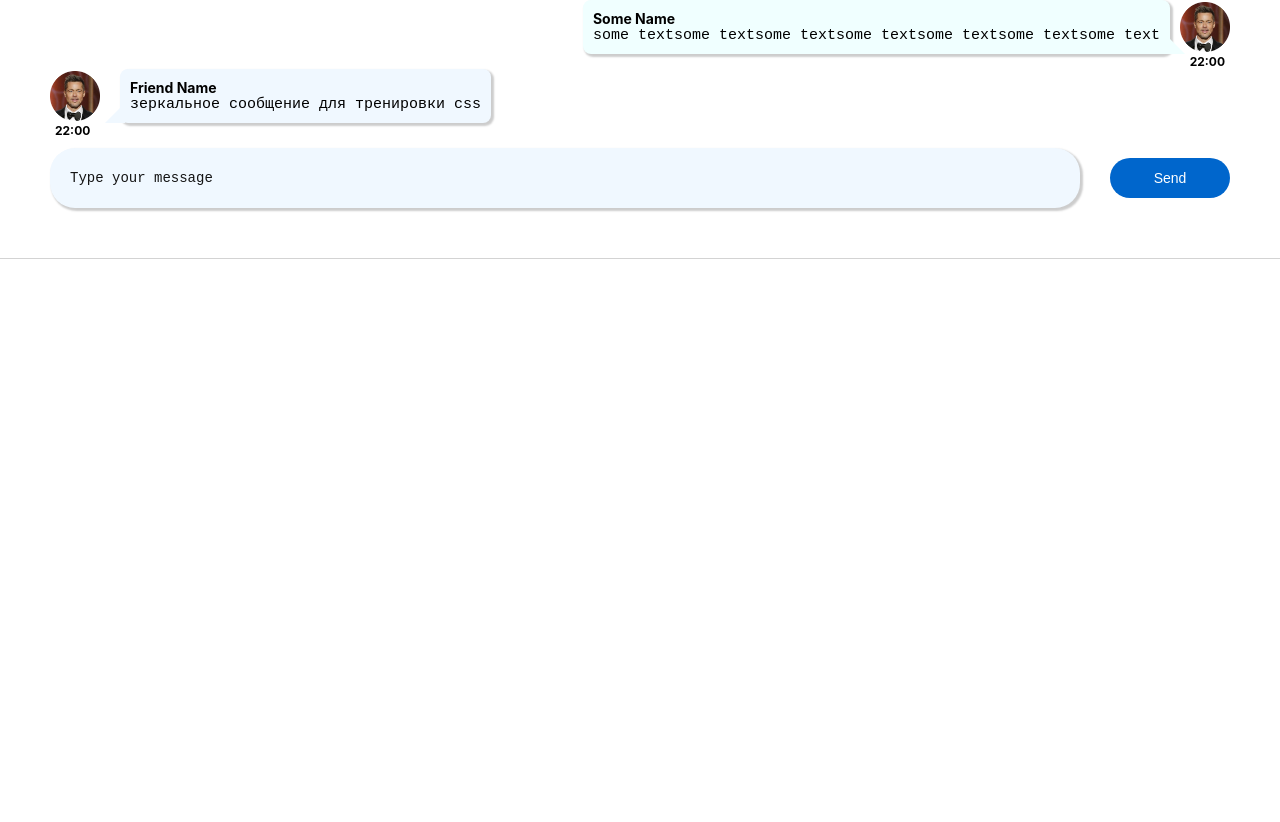
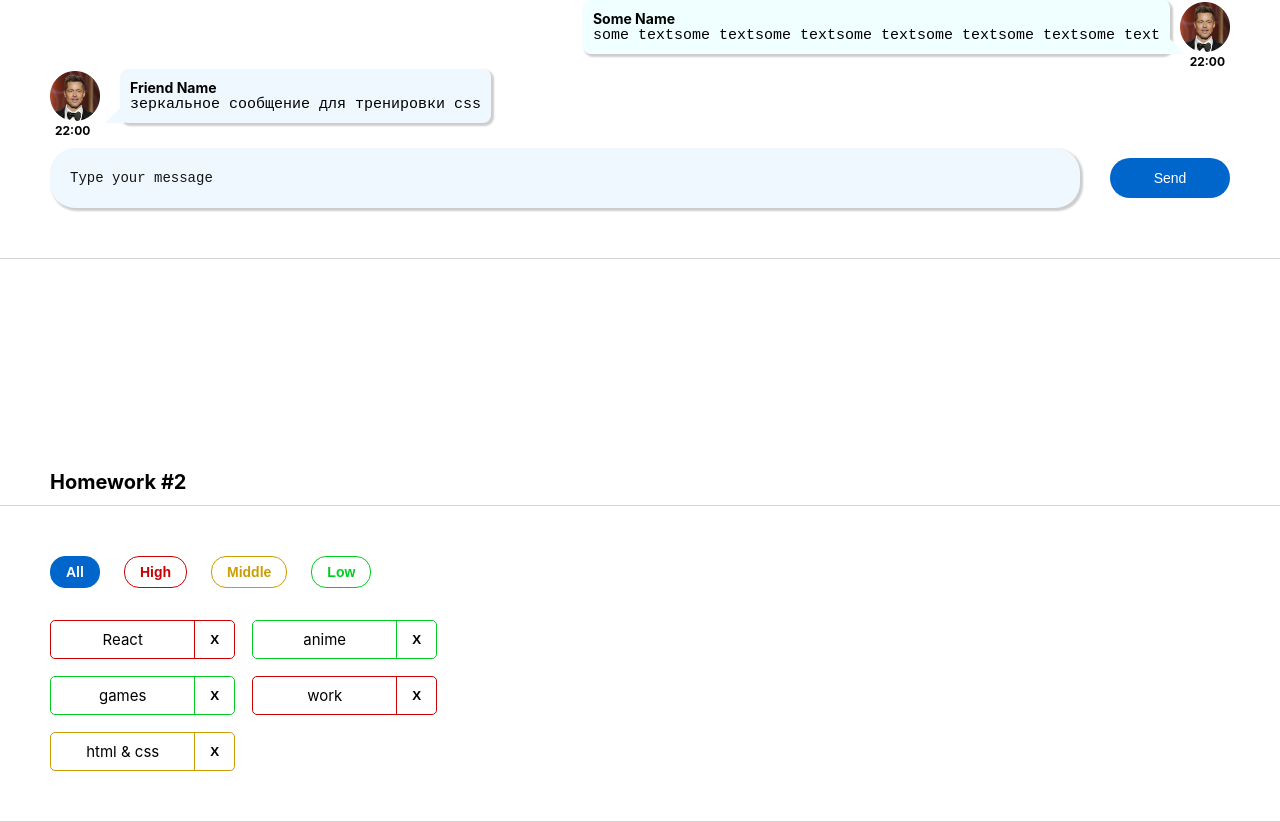
Before and after one commit to KuprIvan/hws2, a React (Create React App) app: page / in a window 1280 px wide. Shown: the part 297-1119 px from the top of the page. Before the commit the page ends 800 px from the top, so only its background shows below. Built offline with nearby package versions, Linux system fonts and the light colour scheme.

Commit message:
feat: done homework 2

```diff
--- a/src/s1-main/App.tsx
+++ b/src/s1-main/App.tsx
@@ -1,13 +1,14 @@
 import React from 'react'
 import s from './App.module.css'
 import HW1 from '../s2-homeworks/hw01/HW1'
+import HW2 from '../s2-homeworks/hw02/HW2';
 
 function App() {
     return (
         <div className={s.App}>
             <HW1/>
             {/*раскомментировать по ходу выполнения*/}
-            {/*<HW2/>*/}
+            <HW2/>
             {/*<HW3/>*/}
             {/*<HW4/>*/}
 
--- a/src/s2-homeworks/hw02/HW2.tsx
+++ b/src/s2-homeworks/hw02/HW2.tsx
@@ -1,32 +1,33 @@
-import React, {useState} from 'react'
+import React, {FC, useState} from 'react'
 import Affairs from './affairs/Affairs'
 import s2 from '../../s1-main/App.module.css'
 
 /*
-* 1 - описать типы AffairPriorityType, AffairType
-* 2 - указать нужный тип для defaultAffairs
-* 3 - дописать типы и логику функции filterAffairs и проверить её тестами
-* 4 - выполнить пункт 3 для функции deleteAffair
-* 5 - указать нужный тип в useState с affairs
-* 6 - дописать тип и логику функции deleteAffairCallback
-* 7 - в файле Affairs.tsx дописать типизацию пропсов
-* 8 - в файле Affairs.tsx дописать логику функций setAll, setHigh, setMiddle, setLow
-* 9 - в файле Affair.tsx дописать типизацию пропсов
-* 10 - в файле Affair.tsx дописать функции deleteCallback и использовать
-* 11 - в файле Affair.tsx отобразить приходящие данные
+* 1 - описать типы AffairPriorityType, AffairType // TODO DONE
+* 2 - указать нужный тип для defaultAffairs // TODO DONE
+* 3 - дописать типы и логику функции filterAffairs и проверить её тестами //  TODO DONE
+* 4 - выполнить пункт 3 для функции deleteAffair // TODO DONE
+* 5 - указать нужный тип в useState с affairs // TODO DONE
+* 6 - дописать тип и логику функции deleteAffairCallback // TODO DONE
+* 7 - в файле Affairs.tsx дописать типизацию пропсов // TODO DONE
+* 8 - в файле Affairs.tsx дописать логику функций setAll, setHigh, setMiddle, setLow // TODO DONE
+* 9 - в файле Affair.tsx дописать типизацию пропсов // TODO DONE
+* 10 - в файле Affair.tsx дописать функции deleteCallback и использовать // TODO IN PROGRESS
+* 11 - в файле Affair.tsx отобразить приходящие данные // TODO IN PROGRESS
 * */
 
 // types
-export type AffairPriorityType = any // need to fix any
+export type AffairPriorityType = 'high' | 'low' | 'middle'
+
 export type AffairType = {
-    _id: any // need to fix any
-    name: any // need to fix any
+    _id: number // need to fix any
+    name: string // need to fix any
     priority: AffairPriorityType
 }
 export type FilterType = 'all' | AffairPriorityType
 
 // constants
-const defaultAffairs: any = [ // need to fix any
+const defaultAffairs: Array<AffairType> = [ // need to fix any
     {_id: 1, name: 'React', priority: 'high'}, // студенты могут изменить содержимое name и количество элементов в массиве, ...priority не менять!
     {_id: 2, name: 'anime', priority: 'low'},
     {_id: 3, name: 'games', priority: 'low'},
@@ -35,23 +36,22 @@
 ]
 
 // pure helper functions
-export const filterAffairs = (affairs: any, filter: any): any => { // need to fix any
+export const filterAffairs = (affairs: Array<AffairType>, filter: FilterType): Array<AffairType> => { // need to fix any
+    return filter !== 'all' ? affairs.filter(t => t.priority === filter) : affairs
 
-
-    return affairs // need to fix
 }
-export const deleteAffair = (affairs: any, _id: any): any => { // need to fix any
-
-    return affairs // need to fix
+export const deleteAffair = (affairs: Array<AffairType>, _id: number): Array<AffairType> => { // need to fix any
+    return affairs.filter(t => t._id !== _id) // need to fix
 }
 
 function HW2() {
-    const [affairs, setAffairs] = useState<any>(defaultAffairs) // need to fix any
+    const [affairs, setAffairs] = useState<Array<AffairType>>(defaultAffairs) // need to fix any
     const [filter, setFilter] = useState<FilterType>('all')
 
     const filteredAffairs = filterAffairs(affairs, filter)
-    const deleteAffairCallback = (_id: any) => { // need to fix any
-        // need to fix
+
+    const deleteAffairCallback = (_id: number) => { // need to fix any
+        setAffairs(deleteAffair(affairs, _id))
     }
 
     return (
--- a/src/s2-homeworks/hw02/affairs/Affairs.tsx
+++ b/src/s2-homeworks/hw02/affairs/Affairs.tsx
@@ -4,24 +4,24 @@
 import s from './Affairs.module.css'
 
 type AffairsPropsType = {
-    data: any // need to fix any
-    setFilter: any
-    deleteAffairCallback: any
+    data: Array<AffairType> // need to fix any
+    setFilter: (filter: FilterType) => void
+    deleteAffairCallback: (_id: number) => void
     filter: FilterType
 }
 
 function Affairs(props: AffairsPropsType) {
     const setAll = () => {
-        // need to fix
+        props.setFilter('all')
     }
     const setHigh = () => {
-        // need to fix
+        props.setFilter('high')
     }
     const setMiddle = () => {
-        // need to fix
+        props.setFilter('middle')
     }
     const setLow = () => {
-        // need to fix
+        props.setFilter('low')
     }
 
     const cnAll = s.button + ' ' + s.all + (props.filter === 'all' ? ' ' + s.active : '')
@@ -31,7 +31,7 @@
 
     const mappedAffairs = props.data.map((a: AffairType) => (
         <Affair
-            key={a._id} // кеи ОБЯЗАТЕЛЬНЫ в 99% - так что лучше их писать всегда при создании компонент в мапе
+            key={a._id} // кеy ОБЯЗАТЕЛЬНЫ в 99% - так что лучше их писать всегда при создании компонент в мапе
             affair={a}
             deleteAffairCallback={props.deleteAffairCallback}
         />
--- a/src/s2-homeworks/hw02/affairs/affair/Affair.module.css
+++ b/src/s2-homeworks/hw02/affairs/affair/Affair.module.css
@@ -13,6 +13,7 @@
     justify-content: center;
     width: 145px;
     height: 37px;
+    font-size: 1.5rem;
 }
 
 .closeButton {
--- a/src/s2-homeworks/hw02/affairs/affair/Affair.tsx
+++ b/src/s2-homeworks/hw02/affairs/affair/Affair.tsx
@@ -1,4 +1,4 @@
-import React from 'react'
+import React, {MouseEvent} from 'react'
 import { AffairType } from '../../HW2'
 import s from './Affair.module.css'
 import s2 from '../Affairs.module.css'
@@ -6,12 +6,12 @@
 type AffairPropsType = {
     // key не нужно типизировать
     affair: AffairType
-    deleteAffairCallback: any // need to fix any
+    deleteAffairCallback: (_id: number) => void // need to fix any
 }
 
 function Affair(props: AffairPropsType) {
-    const deleteCallback = () => {
-        // need to fix
+    const deleteCallback = (e: MouseEvent<HTMLButtonElement>): void => {
+        props.deleteAffairCallback(props.affair._id)
     }
 
     const nameClass = s.name + ' ' + s2[props.affair.priority]
@@ -25,7 +25,7 @@
         >
             <div id={'hw2-name-' + props.affair._id} className={nameClass}>
                 {/*создаёт студент*/}
-
+                {props.affair.name}
                 {/**/}
             </div>
             <div id={'hw2-priority-' + props.affair._id} hidden>
@@ -35,7 +35,7 @@
             <button
                 id={'hw2-button-delete-' + props.affair._id}
                 className={buttonClass}
-                // need to fix
+                onClick = {deleteCallback}
 
             >
                 {/*текст кнопки могут изменить студенты*/}
```
